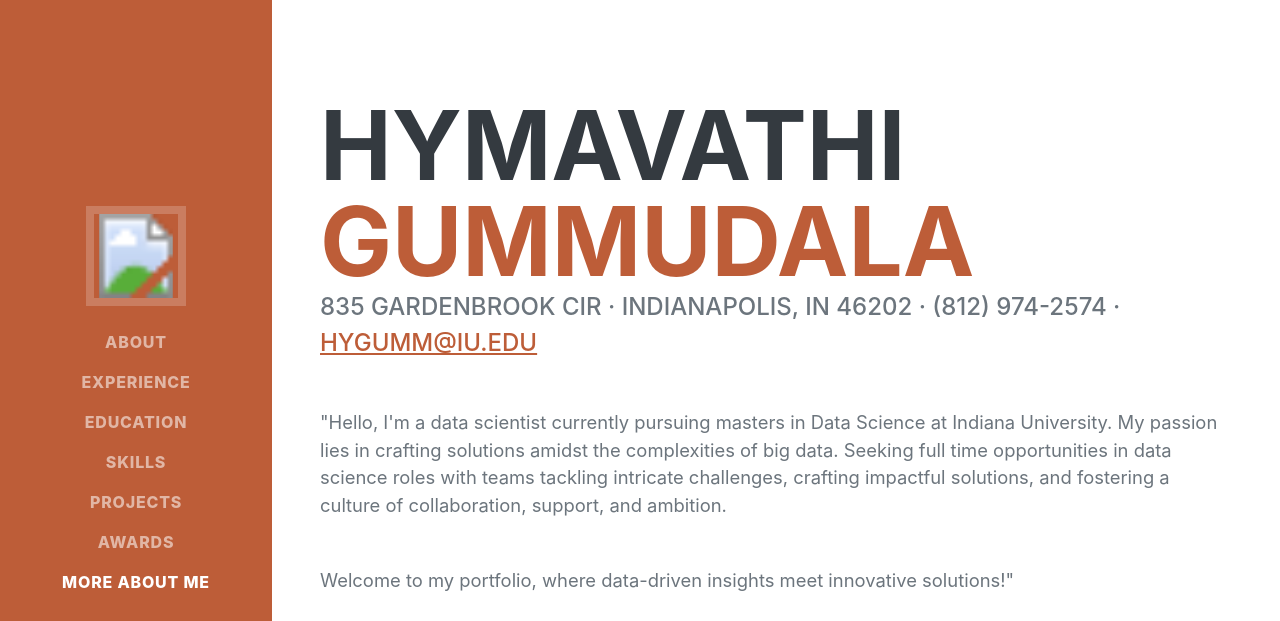
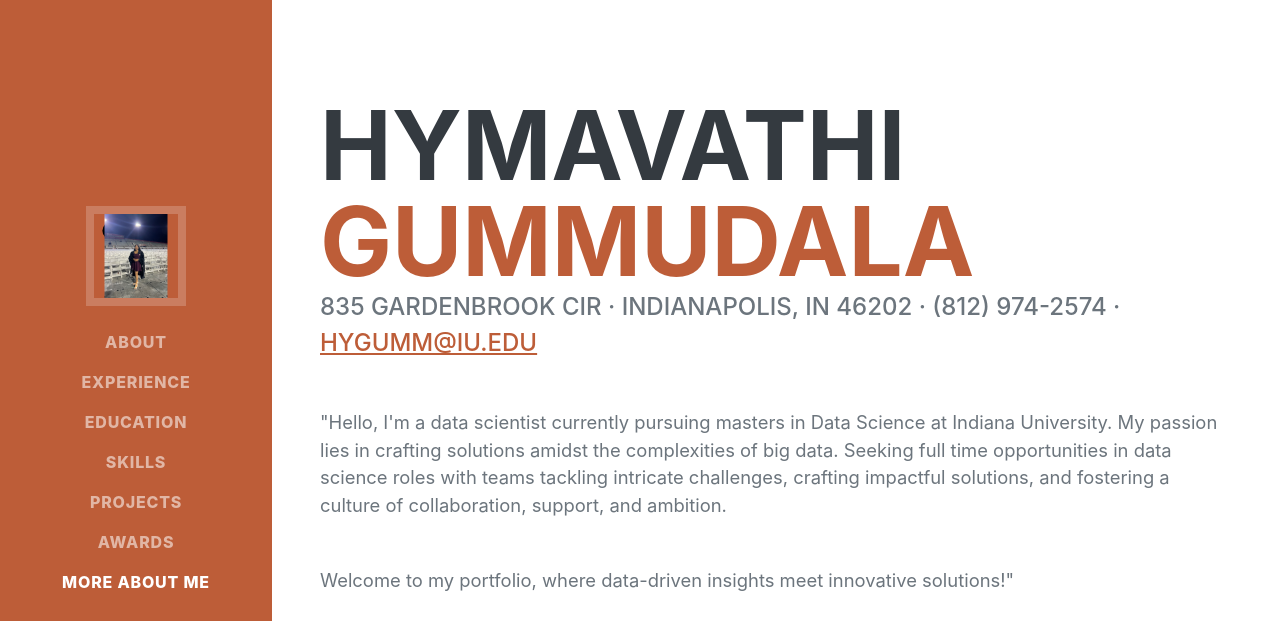
Before and after one commit to HymavathiG2712/HymavathiG2712.github.io, a plain HTML site: page index.html in a window 1280 px wide. Shown: the top 621 px of the page. Drawn offline with nearby package versions, Linux system fonts and the light colour scheme; a web font is replaced by a local one.

Commit message:
Update index.html

```diff
--- a/index.html
+++ b/index.html
@@ -24,7 +24,7 @@
         <span class="d-none d-lg-block">
             <svg class="img-fluid img-profile mx-auto mb-2" width="100" height="100" viewBox="0 0 100 100">
                 <circle cx="20" cy="20" r="10" />
-                <image xlink:href="assets/img/profile.jpeg" width="100" height="100" clip-path="url(#clipCircle)" />
+                <image xlink:href="assets/img/profile.jpg" width="100" height="100" clip-path="url(#clipCircle)" />
             </svg>
         </span>
     </a>
```
